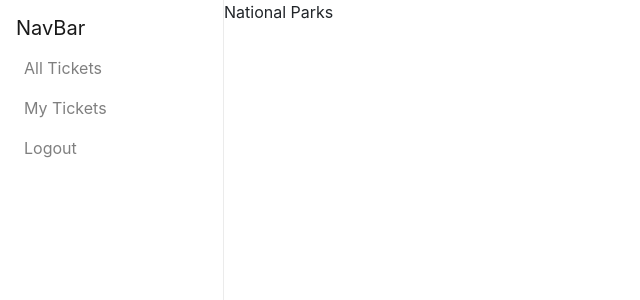
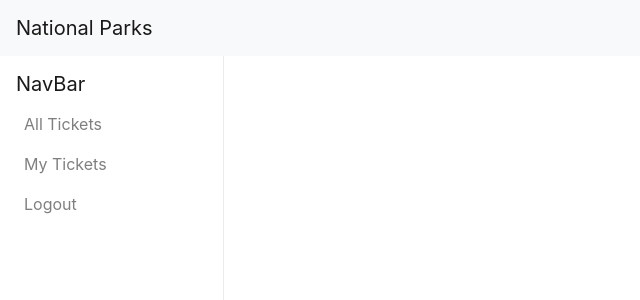
Before and after one commit to jwrichardson15/OtsTeamMichael-FrontEnd, a React (Create React App) app in the folder national_parks/: page / in a window 1280 px wide. Shown: the top 300 px of the page, without its empty margins (0-640 px from the left). Built offline with nearby package versions, Linux system fonts and the light colour scheme.

Commit message:
Added a header for all the pages

```diff
--- a/national_parks/src/App.js
+++ b/national_parks/src/App.js
@@ -4,13 +4,15 @@ import NavMenu from './components/common/NavMenu';
 import {BrowserRouter} from 'react-router-dom';
 import Routes from './components/common/Routes';
 import './App.css'
+import Header from './components/common/Header';
 function App() {
   return (
 
     <BrowserRouter>
       <div className='App'>
+        <Header />
         <div className='body'>
-          <header> National Parks</header>
+
           <div className='sidebar'>
             <NavMenu />
           </div>
--- a/national_parks/src/components/common/Header.js
+++ b/national_parks/src/components/common/Header.js
@@ -0,0 +1,12 @@
+import React from 'react';
+import Navbar from 'react-bootstrap/Navbar';
+
+const Header = () => {
+  return (
+    <Navbar bg="light" className="Header">
+      <Navbar.Brand>National Parks</Navbar.Brand>
+    </Navbar>
+  );
+};
+
+export default Header;
```
